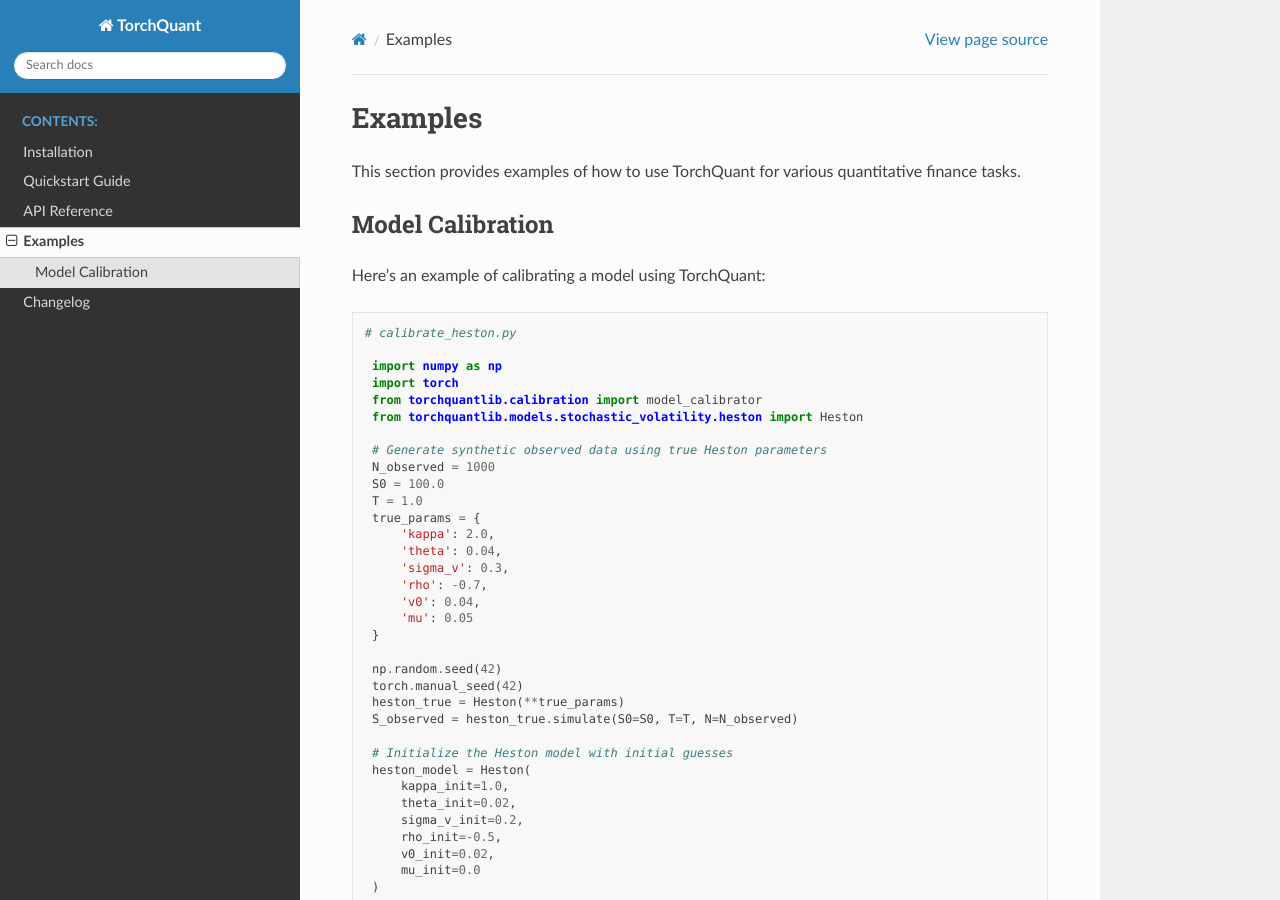
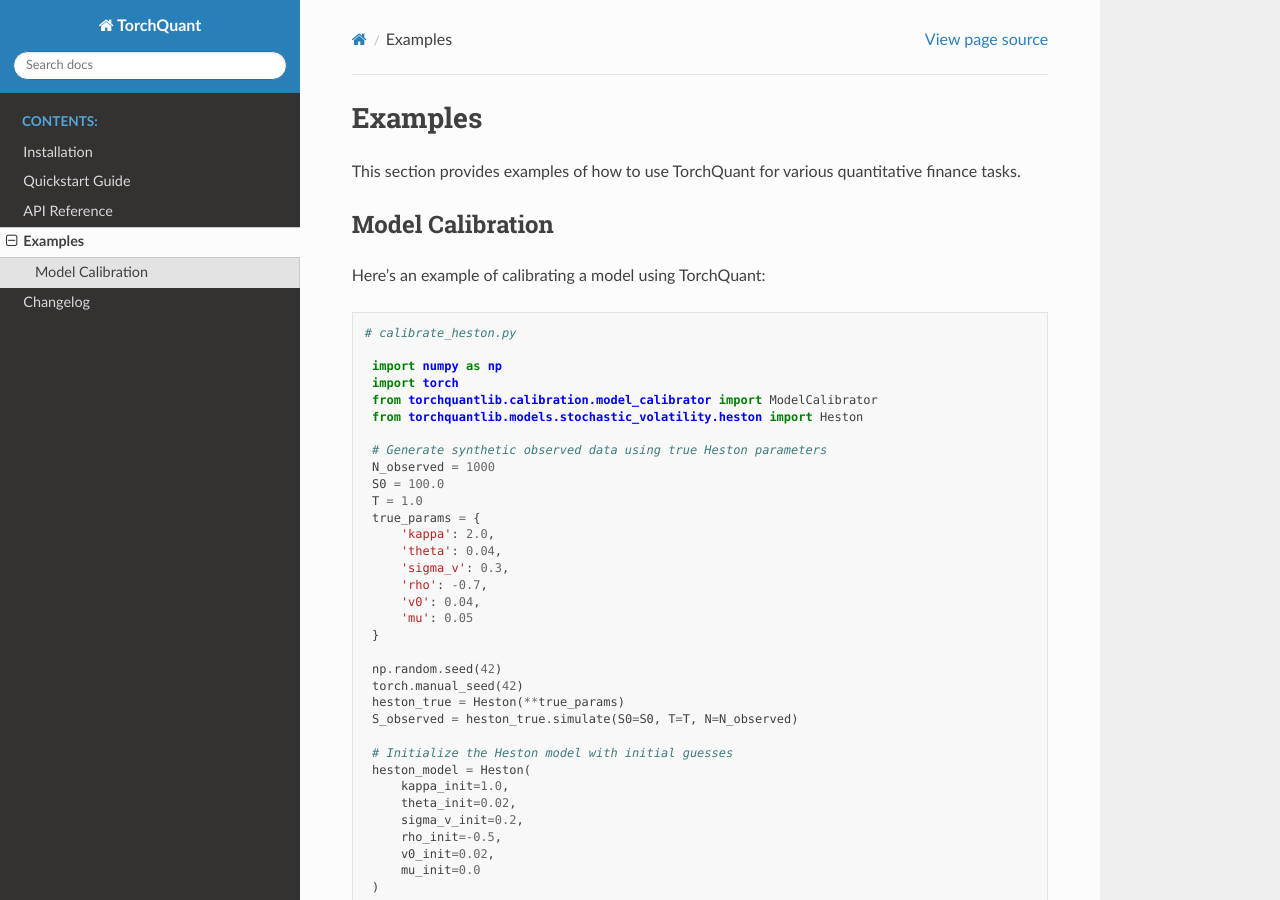
Before and after one commit to jialuechen/torchquant, a Sphinx documentation site: the page built from docs/source/examples.rst, in a window 1280 px wide and 900 px high. Built offline with Sphinx 7.4.7 and the Read the Docs theme 3.1.0, drawn with Linux system fonts in a browser that asks for light colours; pages that are not in the unit, such as notebooks, are missing from menus; some of the changed text lies outside the part shown.

Commit message:
update examples

```diff
--- a/docs/source/examples.rst
+++ b/docs/source/examples.rst
@@ -14,7 +14,7 @@
 
     import numpy as np
     import torch
-    from torchquantlib.calibration import model_calibrator
+    from torchquantlib.calibration.model_calibrator import ModelCalibrator
     from torchquantlib.models.stochastic_volatility.heston import Heston
 
     # Generate synthetic observed data using true Heston parameters
@@ -46,7 +46,7 @@
     )
 
     # Set up the calibrator
-    calibrator = model_calibrator(
+    calibrator = ModelCalibrator(
         model=heston_model,
         observed_data=S_observed.detach().cpu().numpy(),  # Convert tensor to numpy array
         S0=S0,
```
Also changed, not shown: 1 other file.
